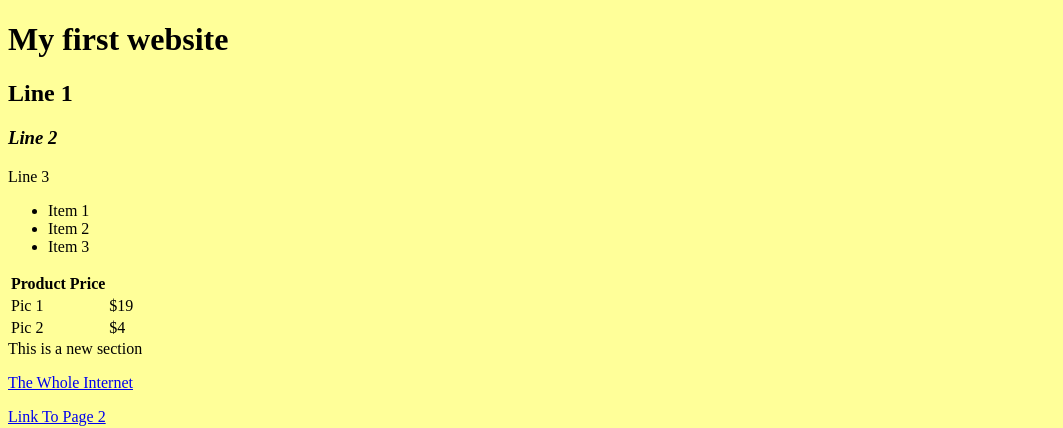
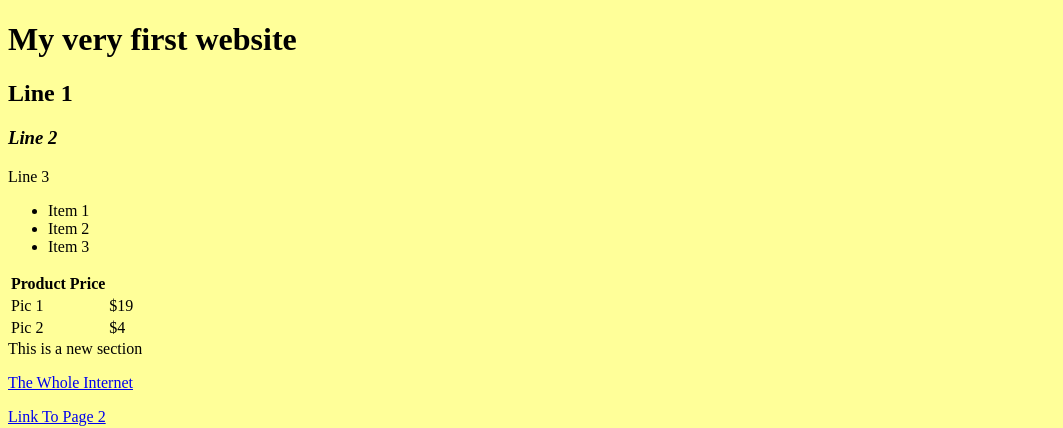
Before and after one commit to arun-hardageri/arun-hardageri.github.io, a plain HTML site: page index.html in a window 1280 px wide. Shown: the top 428 px of the page, without its empty margins (0-1063 px from the left). Drawn offline with Linux system fonts and the light colour scheme.

Commit message:
Updated Header

```diff
--- a/index.html
+++ b/index.html
@@ -4,7 +4,7 @@
     <title> My Awesome Website</title>
   </head>
   <body bgcolor="#ffff99">
-        <h1>My first website</h1>
+        <h1>My very first website</h1>
         <h2>Line 1</h2>
         <h3><em>Line 2</em></h3>
         <p>Line 3  </p>
```
